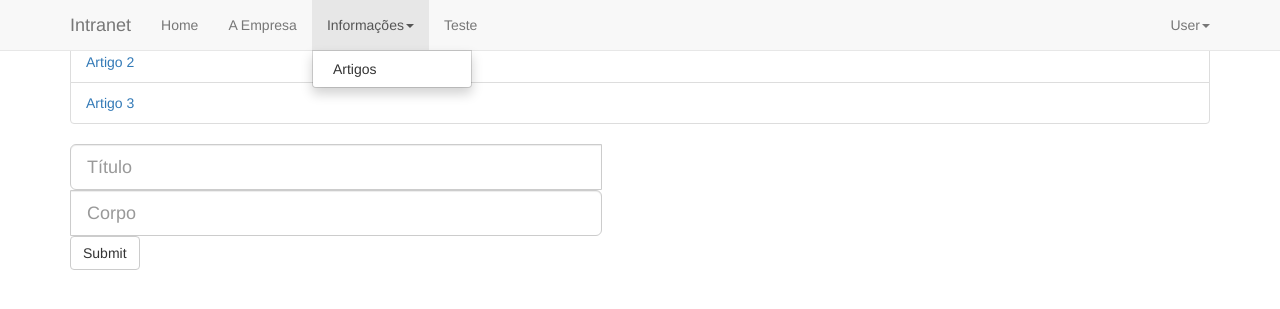
After one commit to tiagozuege/flaskapp, a Flask app: page /artigos in a window 1280 px wide, after a click on "Informações". The commit adds this page. Shown: the top 309 px of the page. Run offline with Flask 2, Linux system fonts and the light colour scheme; some libraries are stand-ins or nearby versions.

Commit message:
Inclusão da opção Informações/Artigos

```diff
--- a/app.py
+++ b/app.py
@@ -1,8 +1,8 @@
 from flask import Flask, render_template, request
-from dataset import getData
+from dataset import getData, getArtigos
 
 data = getData()
-
+articles = getArtigos()
 
 app = Flask(__name__)
 
@@ -16,6 +16,12 @@ def check_paramaters(parameters):
 def index():
     return render_template('index.html')
 
+@app.route('/artigos', methods=['POST', 'GET'])
+def artigos():
+    if request.method == 'POST':
+        print('Here was a post')
+    return render_template('artigos.html', artigos = articles)
+
 @app.route('/teste', methods=['POST', 'GET'])
 def teste():
     if request.method == 'POST':
--- a/templates/_navbar.html
+++ b/templates/_navbar.html
@@ -14,9 +14,14 @@
             <ul class="nav navbar-nav">
               <li><a href="/">Home</a></li><!-- <li class="active"><a href="#">Home</a></li> -->
               <li><a href="#">A Empresa</a></li>
-              <li><a href="#">Informações</a></li>
+              <li class="dropdown">
+                <a href="#" class="dropdown-toggle" data-toggle="dropdown" role="button" aria-haspopup="true" aria-expanded="false">Informações<span class="caret"></span></a>
+                <ul class="dropdown-menu">
+                  <li><a href="/artigos">Artigos</a></li>
+                </ul>
+              </li>
               <li><a href="/teste">Teste</a></li>
-              <li class="dropdown">
+              <!-- <li class="dropdown">
                 <a href="#" class="dropdown-toggle" data-toggle="dropdown" role="button" aria-haspopup="true" aria-expanded="false">Dropdown <span class="caret"></span></a>
                 <ul class="dropdown-menu">
                   <li><a href="#">Action</a></li>
@@ -24,7 +29,7 @@
                   <li class="dropdown-header">Nav header</li>
                   <li><a href="#">Separated link</a></li>
                 </ul>
-              </li>
+              </li> -->
             </ul>
             <ul class="nav navbar-nav navbar-right">
               <li class="dropdown">
@@ -32,6 +37,7 @@
                 <ul class="dropdown-menu">
                   <li><a href="#">Profile</a></li>
                   <li><a href="#">Logout</a></li>
+                </ul>
               </li>
             </ul>
             <!-- <ul class="nav navbar-nav navbar-right">
--- /dev/null
+++ b/templates/artigos.html
@@ -0,0 +1,20 @@
+{% extends 'layout.html' %}
+
+{% block body %}
+
+    <ul class="list-group">
+        {% for a in artigos %}
+        <li class="list-group-item"><a href="/artigo/{{a.id}}">{{a.titulo}}</a></li>
+        {% endfor %}
+    </ul>
+
+
+    <form action="/artigos" method="post">
+        <div class="input-group input-group-lg">
+            <input name="titulo" type="text" class="form-control" placeholder="Título" required>
+            <input name="corpo" type="text" class="form-control" placeholder="Corpo" required>
+        </div>
+        <button type="submit" class="btn btn-default">Submit</button>
+    </form>
+
+{% endblock %}
```
Also changed, not shown: dataset.py (+30 -0 lines).
